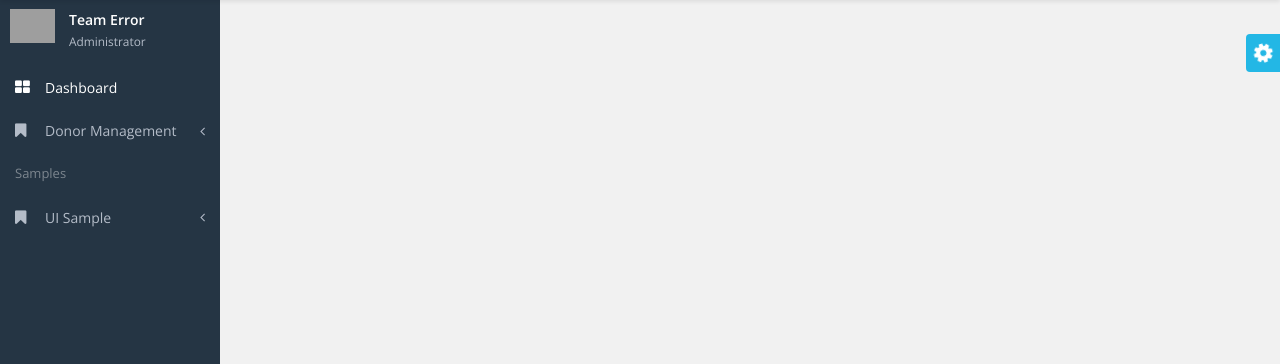
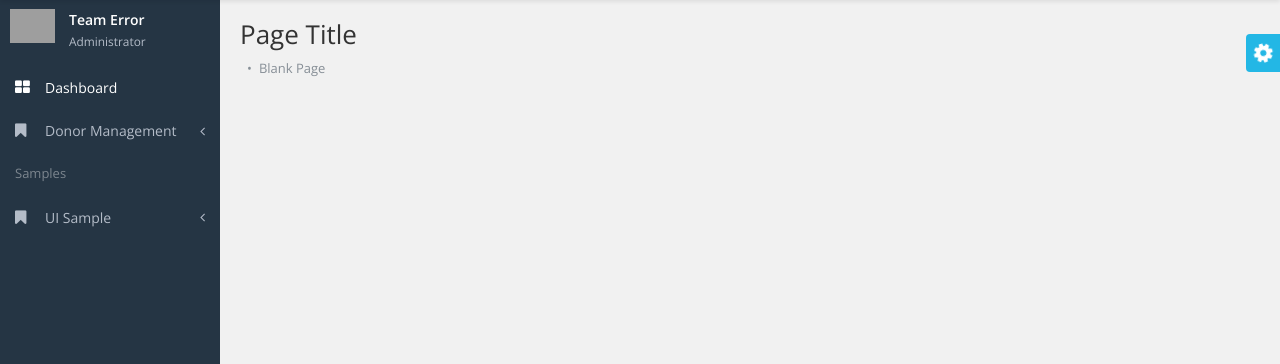
Before and after one commit to mojahid-rafi/BCM, a PHP site: page /blank.php in a window 1280 px wide; the page is wider, and only the part inside the window is pictured. Shown: the part 56-420 px from the top of that part. Run offline with PHP 8.4, Linux system fonts and the light colour scheme; some libraries are stand-ins or nearby versions; grey boxes are pictures that could not be loaded.

Commit message:
Add Planning File

```diff
--- a/admin/blank.php
+++ b/admin/blank.php
@@ -1,4 +1,15 @@
 <?php include ("./header.php"); ?>
+
+    <!-- START PAGE CONTENT-->
+    <div class="page-heading">
+        <h1 class="page-title">Page Title</h1>
+        <ol class="breadcrumb">
+            <li class="breadcrumb-item">
+                <a href="dashboard.php"><i class="la la-home font-20"></i></a>
+            </li>
+            <li class="breadcrumb-item">Blank Page</li>
+        </ol>
+    </div>
 
 <!--    Enter Your Content Here-->
 
--- a/admin/header.php
+++ b/admin/header.php
@@ -101,6 +101,9 @@
                         <li>
                             <a href="./form_basic.php">Form Basic</a>
                         </li>
+                        <li>
+                            <a href="./blank.php">Blank Page</a>
+                        </li>
                     </ul>
                 </li>
 
```
Also changed, not shown: 1 other file.
